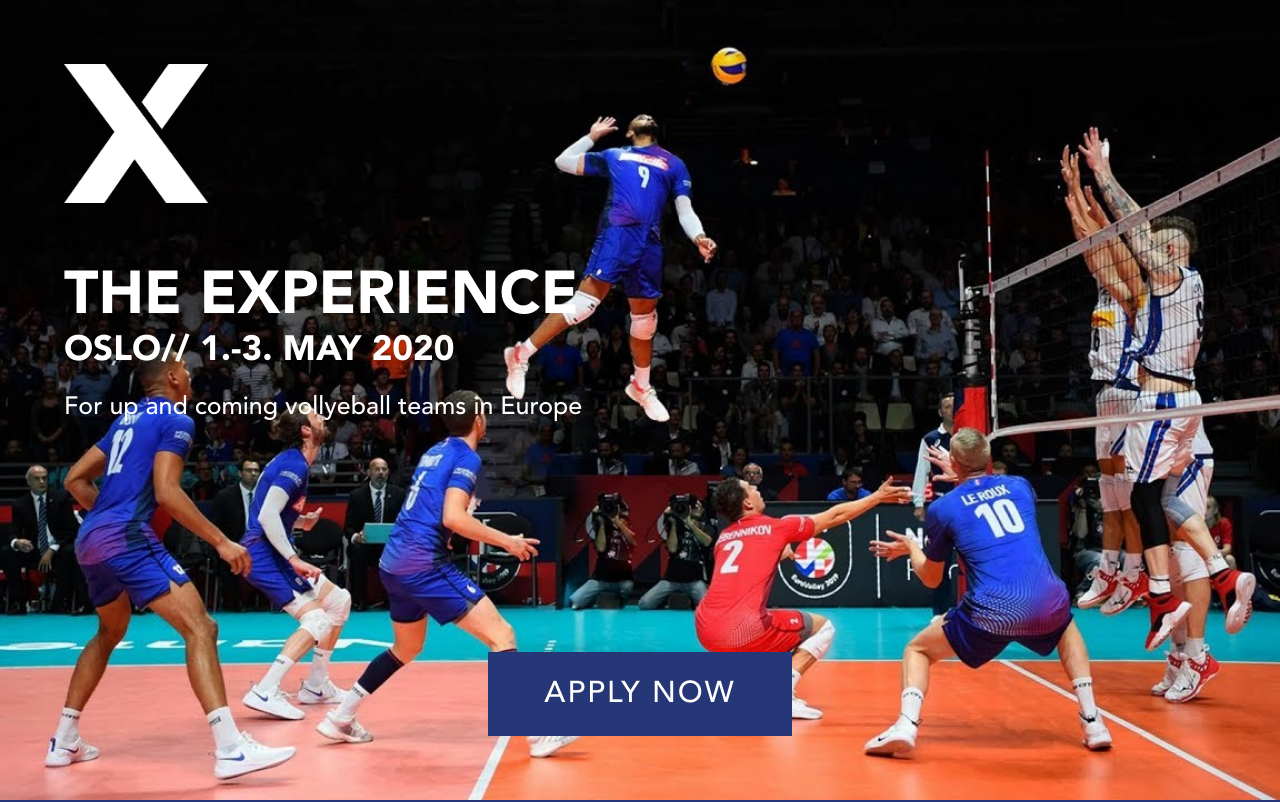
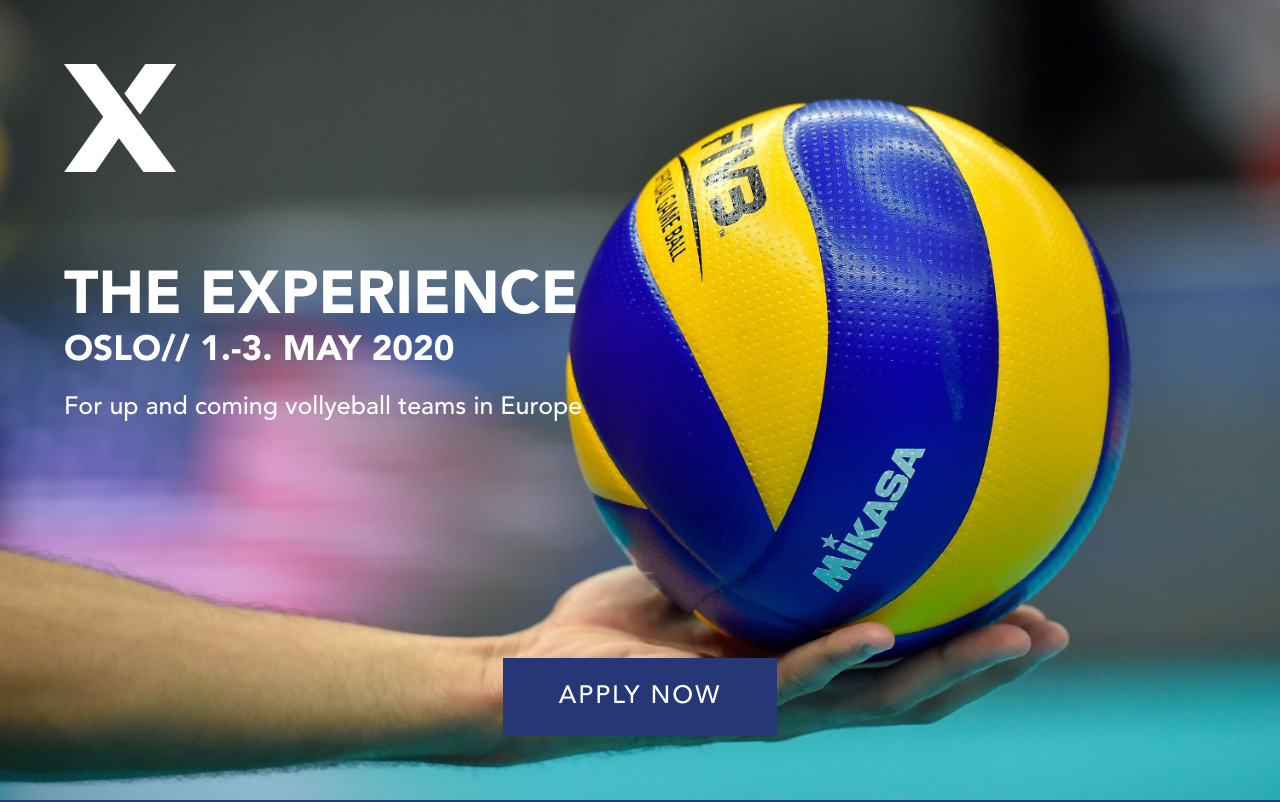
Before and after one commit to theexperience93/the-experience, a React (Create React App) app: page / in a window 1280 px wide. Shown: the top 802 px of the page. Built offline with nearby package versions, Linux system fonts and the light colour scheme.

Commit message:
Change background

```diff
--- a/src/App.css
+++ b/src/App.css
@@ -4,7 +4,7 @@
 .header-container {
   height: 100vh;
 
-  background: url("./images/background.jpg") no-repeat center center;
+  background: url("./images/ball-background.jpg") no-repeat;
   -webkit-background-size: cover;
   -moz-background-size: cover;
   -o-background-size: cover;
@@ -23,7 +23,7 @@
   left: 4rem;
   top: 4rem;
 
-  width: 9rem;
+  width: 7rem;
 }
 
 .info-container {
@@ -68,7 +68,7 @@
   color: white;
   background-color: #253776;
 
-  font-size: 30px;
+  font-size: 25px;
   font-family: "AvenirMedium";
   letter-spacing: 2px;
   padding: 1.5rem 3.5rem;
--- a/src/App.js
+++ b/src/App.js
@@ -26,6 +26,7 @@ function App() {
         <p className="the-experience-meaning">
           the event or occurence which leads an impression on someone
         </p>
+        <div className="hexagon" />
         <img alt="nvbf logo" src={nvbf} className="nvbf-logo" />
         <p className="nvbf-title">Supported by HVBF</p>
       </div>
```
Also changed, not shown: src/images/background.jpg, src/images/ball-background.jpg (added).
